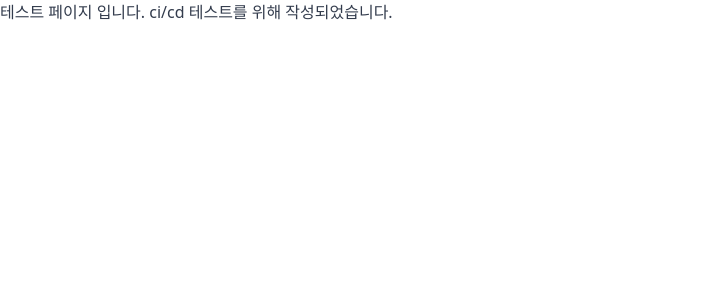
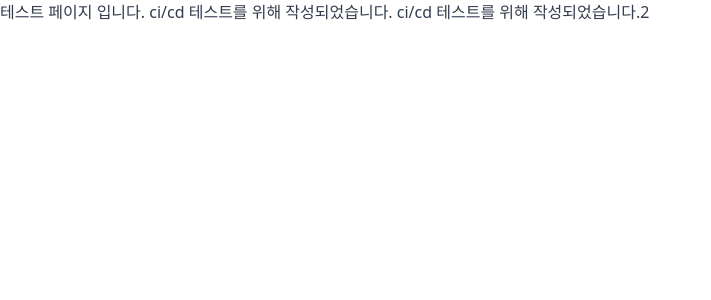
Before and after one commit to karbons/gnu5_svelte_skeleton, a SvelteKit app: page / in a window 1280 px wide. Shown: the top 300 px of the page, without its empty margins (0-711 px from the left). Built offline with nearby package versions, Linux system fonts and the light colour scheme.

Commit message:
ci/cd 테스트2

```diff
--- a/src/routes/+page.svelte
+++ b/src/routes/+page.svelte
@@ -13,6 +13,7 @@ import Footer from '$lib/components/theme/footer/Footer.svelte';
 
 테스트 페이지 입니다.
 ci/cd 테스트를 위해 작성되었습니다.
+ci/cd 테스트를 위해 작성되었습니다.2
 
 
 <Footer />
```
